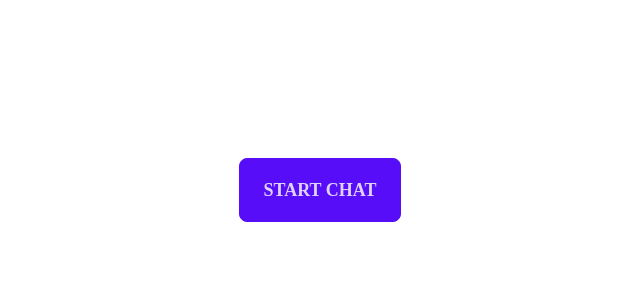
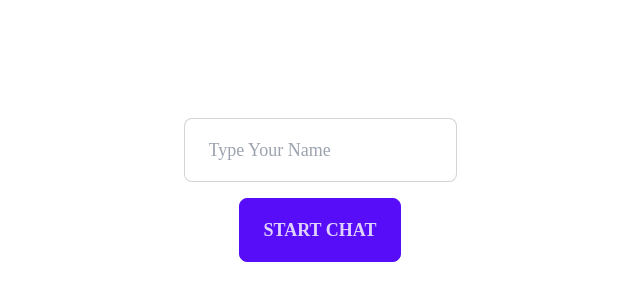
Before and after one commit to kc-softmax/arbiter, a Next.js app in the folder example/chat-example/: page / in a window 1280 px wide. Shown: the part 210-510 px from the top of the page, without its empty margins (320-960 px from the left). Built offline with nearby package versions, Linux system fonts and the light colour scheme.

Commit message:
[ADD] ChatInfo 추가

```diff
--- /dev/null
+++ b/example/chat-example/@types/chat.ts
@@ -0,0 +1,3 @@
+export interface ChatInfo {
+  name: string;
+}
--- a/example/chat-example/components/panel/ChattingPanel.tsx
+++ b/example/chat-example/components/panel/ChattingPanel.tsx
@@ -1,7 +1,14 @@
+import { ChatInfo } from "@/@types/Chat";
 import React from "react";
 
-const ChattingPanel = () => {
-  return <div>ChattingPanel</div>;
+interface ChattingPanelProps {
+  chatInfo: ChatInfo;
+}
+
+const ChattingPanel = ({ chatInfo }: ChattingPanelProps) => {
+  const { name } = chatInfo;
+
+  return <div>ChattingPanel: {name}</div>;
 };
 
 export default ChattingPanel;
--- a/example/chat-example/components/panel/PanelController.tsx
+++ b/example/chat-example/components/panel/PanelController.tsx
@@ -3,20 +3,30 @@
 import { usePanel } from "@/app/hooks/usePanel";
 import StartChatPanel from "./StartChatPanel";
 import ChattingPanel from "./ChattingPanel";
+import { useState } from "react";
+import { ChatInfo } from "@/@types/Chat";
 
 const PanelController = () => {
   const { PanelStep, setActiveStep } = usePanel([
     "startChat",
     "chatting",
   ] as const);
+  const [chatInfo, setChatInfo] = useState<ChatInfo>({
+    name: "",
+  });
+
+  const startChat = (name: string) => {
+    setChatInfo({ name });
+    setActiveStep("chatting");
+  };
 
   return (
     <div>
       <PanelStep name="startChat">
-        <StartChatPanel onClick={() => setActiveStep("chatting")} />
+        <StartChatPanel next={startChat} />
       </PanelStep>
       <PanelStep name="chatting">
-        <ChattingPanel />
+        <ChattingPanel chatInfo={chatInfo} />
       </PanelStep>
     </div>
   );
--- a/example/chat-example/components/panel/StartChatPanel.tsx
+++ b/example/chat-example/components/panel/StartChatPanel.tsx
@@ -1,14 +1,40 @@
-import React from "react";
+"use client";
 
-interface StartChatPanelProps extends React.HTMLAttributes<HTMLButtonElement> {}
+import React, { useState } from "react";
 
-const StartChatPanel = ({ onClick, ...props }: StartChatPanelProps) => {
+interface StartChatPanelProps {
+  next: (name: string) => void;
+}
+
+const StartChatPanel = ({ next }: StartChatPanelProps) => {
+  const [name, setName] = useState("");
+
+  const onSubmit = (e: React.FormEvent<HTMLFormElement>) => {
+    e.preventDefault();
+
+    if (!name) return alert("Please enter your name");
+
+    next(name);
+  };
+
   return (
     <section>
-      <div className="h-screen flex justify-center items-center">
-        <button {...props} className="btn btn-primary btn-lg" onClick={onClick}>
-          Start Chat
-        </button>
+      <div>
+        <form
+          className="h-screen flex flex-col gap-4 justify-center items-center"
+          onSubmit={onSubmit}
+        >
+          <input
+            type="text"
+            className="input input-bordered input-lg"
+            placeholder="Type Your Name"
+            onChange={(e) => setName(e.target.value)}
+            value={name}
+          />
+          <button type="submit" className="btn btn-primary btn-lg">
+            Start Chat
+          </button>
+        </form>
       </div>
     </section>
   );
```
